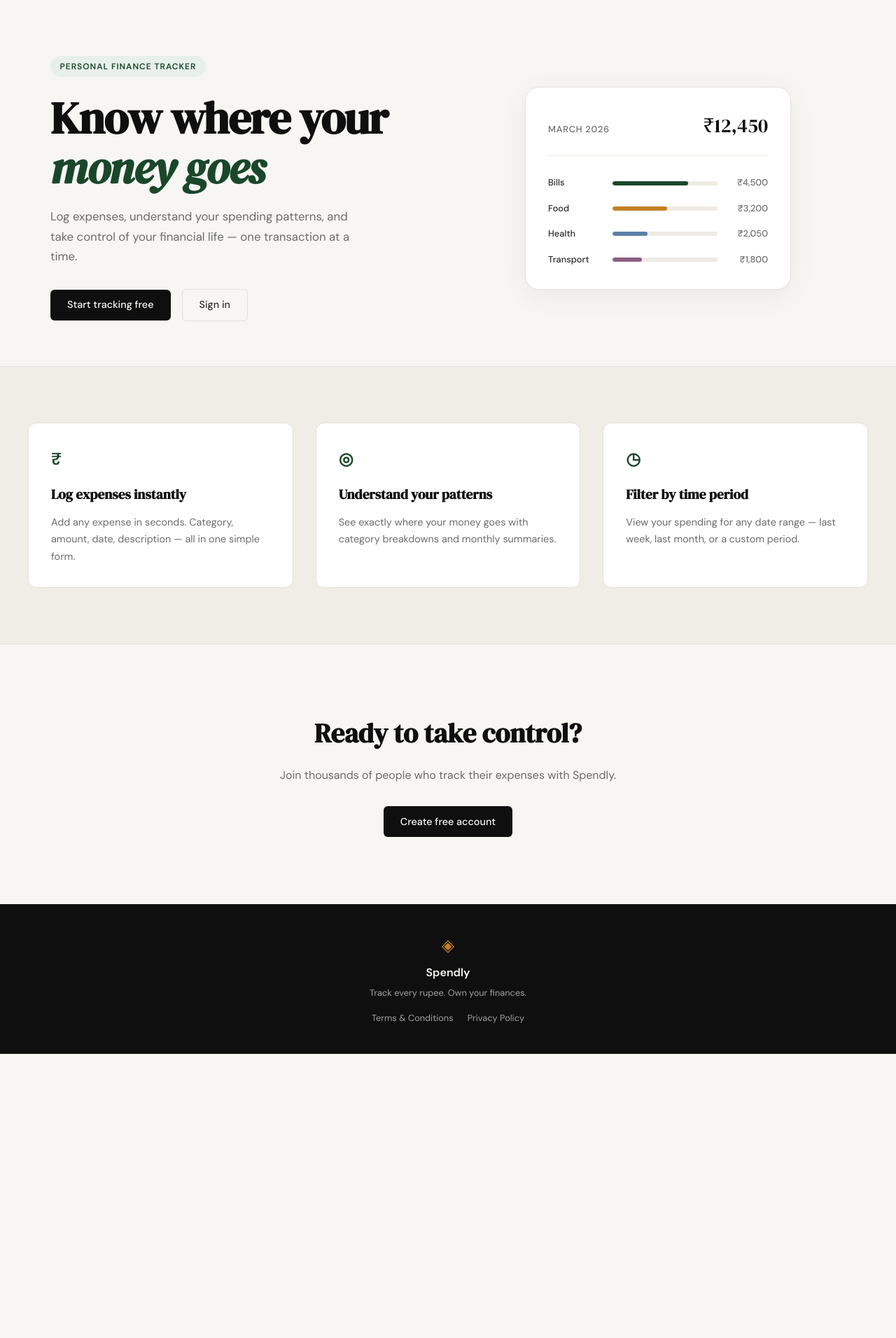
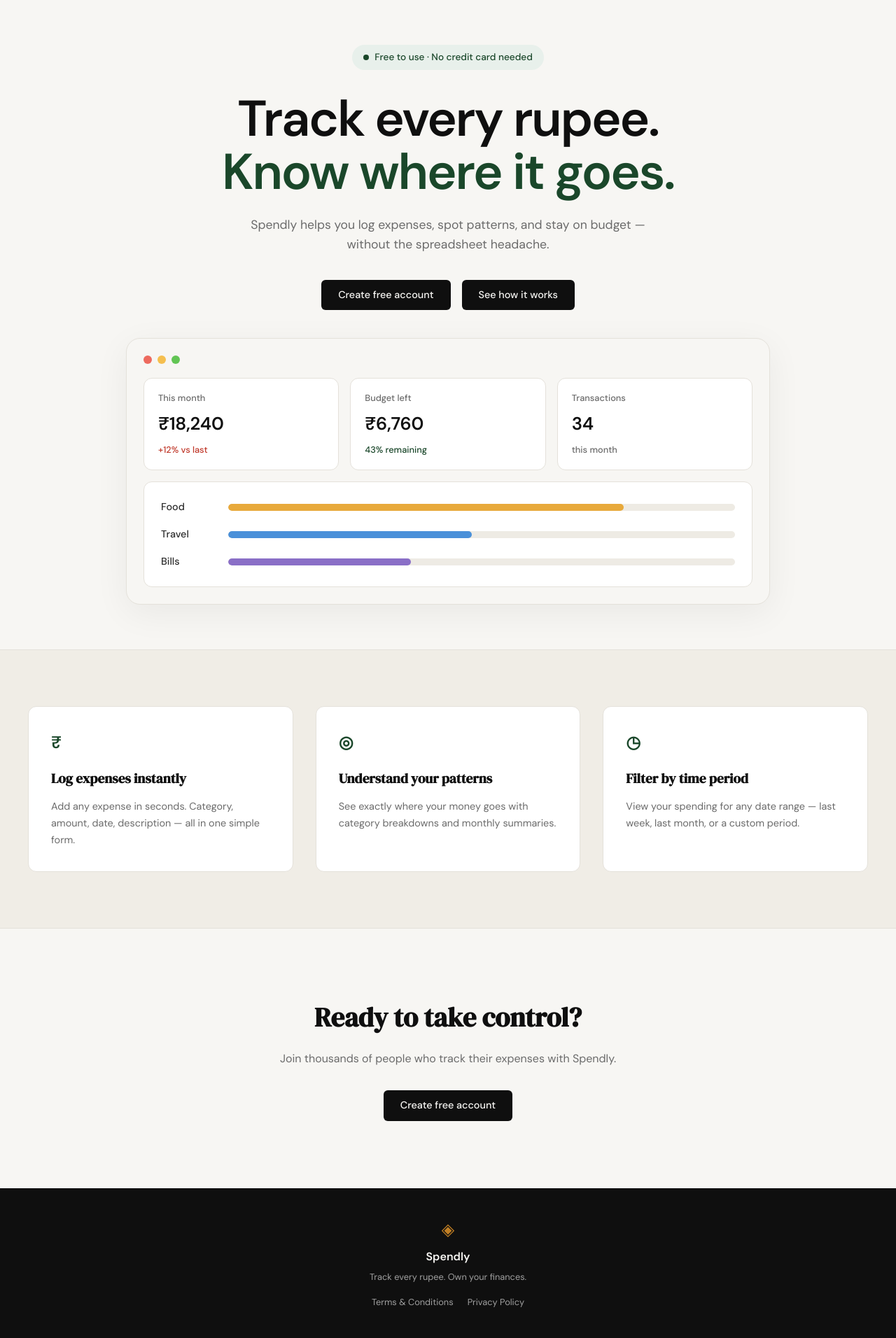
Before and after one commit to rajatclaude-create/spendly, a Flask app: page / in a window 1280 px wide. Shown: the part 61-1973 px from the top of the page at 70% size. Before the commit the page ends 1567 px from the top, so only its background shows below. Run offline with Flask 3, Linux system fonts and the light colour scheme.

Commit message:
landing page Redesign

```diff
--- a/static/css/style.css
+++ b/static/css/style.css
@@ -124,115 +124,181 @@ a { color: inherit; text-decoration: none; }
 /* ------------------------------------------------------------------ */
 
 .hero {
-    padding: 5rem 2rem 4rem;
-    display: grid;
-    grid-template-columns: 1fr 1fr;
-    gap: 4rem;
+    padding: 4rem 1.5rem 4rem;
+    display: flex;
+    flex-direction: column;
     align-items: center;
-    max-width: var(--max-width);
+    text-align: center;
+    gap: 2.5rem;
+    max-width: 1080px;
     margin: 0 auto;
 }
 
+.hero-inner {
+    display: flex;
+    flex-direction: column;
+    align-items: center;
+    max-width: 760px;
+}
+
 .hero-badge {
-    display: inline-block;
+    display: inline-flex;
+    align-items: center;
+    gap: 0.5rem;
     background: var(--accent-light);
     color: var(--accent);
-    font-size: 0.75rem;
-    font-weight: 600;
-    letter-spacing: 0.08em;
-    text-transform: uppercase;
-    padding: 0.35rem 0.85rem;
+    font-size: 0.85rem;
+    font-weight: 500;
+    letter-spacing: 0;
+    text-transform: none;
+    padding: 0.45rem 1rem;
     border-radius: 999px;
+    margin-bottom: 2rem;
+}
+
+.hero-badge-dot {
+    width: 8px;
+    height: 8px;
+    border-radius: 999px;
+    background: var(--accent);
+    display: inline-block;
+}
+
+.hero-title {
+    font-family: var(--font-body);
+    font-weight: 700;
+    font-size: clamp(2.5rem, 6vw, 4.5rem);
+    line-height: 1.05;
+    letter-spacing: -0.03em;
+    color: var(--ink);
     margin-bottom: 1.5rem;
 }
 
-.hero-title {
-    font-family: var(--font-display);
-    font-size: clamp(2.5rem, 5vw, 4rem);
-    line-height: 1.1;
-    letter-spacing: -0.02em;
-    color: var(--ink);
-    margin-bottom: 1.25rem;
-}
-
 .hero-title em {
-    font-style: italic;
+    font-style: normal;
     color: var(--accent);
 }
 
 .hero-subtitle {
-    font-size: 1.05rem;
+    font-size: 1.1rem;
     color: var(--ink-muted);
-    line-height: 1.7;
-    max-width: 460px;
-    margin-bottom: 2rem;
+    line-height: 1.6;
+    max-width: 600px;
+    margin-bottom: 2.25rem;
 }
 
 .hero-actions {
     display: flex;
     gap: 1rem;
     align-items: center;
+    justify-content: center;
+    flex-wrap: wrap;
 }
 
 /* ------------------------------------------------------------------ */
-/* Mock card (hero visual)                                             */
+/* Mock window (hero visual)                                           */
 /* ------------------------------------------------------------------ */
 
 .hero-visual {
     display: flex;
     justify-content: center;
+    width: 100%;
 }
 
-.mock-card {
+.mock-window {
+    background: var(--paper);
+    border: 1px solid var(--border);
+    border-radius: var(--radius-lg);
+    padding: 1.5rem;
+    width: 100%;
+    max-width: 920px;
+    box-shadow: 0 12px 50px rgba(0,0,0,0.06);
+}
+
+.mock-window-bar {
+    display: flex;
+    gap: 0.5rem;
+    margin-bottom: 1.25rem;
+}
+
+.mock-dot {
+    width: 12px;
+    height: 12px;
+    border-radius: 999px;
+    display: inline-block;
+}
+
+.mock-dot-red { background: #ed6a5e; }
+.mock-dot-yellow { background: #f5bf4f; }
+.mock-dot-green { background: #62c554; }
+
+.mock-stats {
+    display: grid;
+    grid-template-columns: repeat(3, 1fr);
+    gap: 1rem;
+    margin-bottom: 1rem;
+}
+
+.mock-stat {
     background: var(--paper-card);
     border: 1px solid var(--border);
-    border-radius: var(--radius-lg);
-    padding: 2rem;
-    width: 100%;
-    max-width: 380px;
-    box-shadow: 0 8px 40px rgba(0,0,0,0.06);
+    border-radius: var(--radius-md);
+    padding: 1.1rem 1.25rem;
+    display: flex;
+    flex-direction: column;
+    align-items: flex-start;
+    text-align: left;
+    gap: 0.4rem;
 }
 
-.mock-card-header {
-    display: flex;
-    justify-content: space-between;
-    align-items: baseline;
-    margin-bottom: 1.75rem;
-    padding-bottom: 1.25rem;
-    border-bottom: 1px solid var(--border-soft);
+.mock-stat-label {
+    font-size: 0.8rem;
+    color: var(--ink-muted);
+    font-weight: 500;
 }
 
-.mock-label {
+.mock-stat-value {
+    font-size: 1.6rem;
+    font-weight: 700;
+    color: var(--ink);
+    letter-spacing: -0.01em;
+}
+
+.mock-stat-delta {
     font-size: 0.8rem;
     font-weight: 500;
-    color: var(--ink-muted);
-    text-transform: uppercase;
-    letter-spacing: 0.06em;
 }
 
-.mock-total {
-    font-family: var(--font-display);
-    font-size: 1.75rem;
-    color: var(--ink);
+.mock-stat-delta-up { color: var(--danger); }
+.mock-stat-delta-ok { color: var(--accent); }
+.mock-stat-delta-muted { color: var(--ink-muted); }
+
+.mock-bars-card {
+    background: var(--paper-card);
+    border: 1px solid var(--border);
+    border-radius: var(--radius-md);
+    padding: 1.5rem 1.5rem;
+    display: flex;
+    flex-direction: column;
+    gap: 1rem;
 }
-
-.mock-bars { display: flex; flex-direction: column; gap: 1rem; }
 
 .mock-bar-row {
     display: grid;
-    grid-template-columns: 80px 1fr 60px;
+    grid-template-columns: 80px 1fr;
     align-items: center;
-    gap: 0.75rem;
+    gap: 1rem;
 }
 
 .mock-cat {
-    font-size: 0.8rem;
+    font-size: 0.9rem;
     font-weight: 500;
     color: var(--ink-soft);
+    text-align: left;
 }
 
 .mock-bar-track {
-    height: 6px;
+    height: 10px;
     background: var(--border-soft);
     border-radius: 999px;
     overflow: hidden;
@@ -240,21 +306,13 @@ a { color: inherit; text-decoration: none; }
 
 .mock-bar {
     height: 100%;
-    background: var(--accent);
     border-radius: 999px;
     transition: width 0.6s ease;
 }
 
-.mock-bar-2 { background: var(--accent-2); }
-.mock-bar-3 { background: #5b7fa6; }
-.mock-bar-4 { background: #8b5e83; }
-
-.mock-amt {
-    font-size: 0.8rem;
-    font-weight: 500;
-    color: var(--ink-muted);
-    text-align: right;
-}
+.mock-bar-food { background: #e8a93b; }
+.mock-bar-travel { background: #4a90d9; }
+.mock-bar-bills { background: #8a6fc7; }
 
 /* ------------------------------------------------------------------ */
 /* Buttons                                                             */
@@ -588,14 +646,7 @@ a { color: inherit; text-decoration: none; }
 /* ------------------------------------------------------------------ */
 
 @media (max-width: 900px) {
-    .hero {
-        grid-template-columns: 1fr;
-        text-align: center;
-    }
-
     .hero-subtitle { max-width: 100%; }
-    .hero-actions { justify-content: center; }
-    .hero-visual { display: none; }
 
     .features-inner { grid-template-columns: 1fr; }
 }
@@ -603,4 +654,6 @@ a { color: inherit; text-decoration: none; }
 @media (max-width: 600px) {
     .nav-links a:not(.nav-cta) { display: none; }
     .hero { padding: 3rem 1rem 2rem; }
+    .mock-stats { grid-template-columns: 1fr; }
+    .mock-window { padding: 1rem; }
 }
--- a/templates/landing.html
+++ b/templates/landing.html
@@ -6,55 +6,62 @@
 
 <section class="hero">
     <div class="hero-inner">
-        <div class="hero-badge">Personal Finance Tracker</div>
+        <div class="hero-badge"><span class="hero-badge-dot"></span>Free to use · No credit card needed</div>
         <h1 class="hero-title">
-            Know where your<br>
-            <em>money goes</em>
+            Track every rupee.<br>
+            <em>Know where it goes.</em>
         </h1>
         <p class="hero-subtitle">
-            Log expenses, understand your spending patterns,
-            and take control of your financial life —
-            one transaction at a time.
+            Spendly helps you log expenses, spot patterns, and stay
+            on budget — without the spreadsheet headache.
         </p>
         <div class="hero-actions">
-            <a href="{{ url_for('register') }}" class="btn-primary">Start tracking free</a>
-            <a href="{{ url_for('login') }}" class="btn-ghost">Sign in</a>
+            <a href="{{ url_for('register') }}" class="btn-primary">Create free account</a>
+            <a href="#features" class="btn-primary">See how it works</a>
         </div>
     </div>
     <div class="hero-visual">
-        <div class="mock-card">
-            <div class="mock-card-header">
-                <span class="mock-label">March 2026</span>
-                <span class="mock-total">₹12,450</span>
+        <div class="mock-window">
+            <div class="mock-window-bar">
+                <span class="mock-dot mock-dot-red"></span>
+                <span class="mock-dot mock-dot-yellow"></span>
+                <span class="mock-dot mock-dot-green"></span>
             </div>
-            <div class="mock-bars">
+            <div class="mock-stats">
+                <div class="mock-stat">
+                    <span class="mock-stat-label">This month</span>
+                    <span class="mock-stat-value">₹18,240</span>
+                    <span class="mock-stat-delta mock-stat-delta-up">+12% vs last</span>
+                </div>
+                <div class="mock-stat">
+                    <span class="mock-stat-label">Budget left</span>
+                    <span class="mock-stat-value">₹6,760</span>
+                    <span class="mock-stat-delta mock-stat-delta-ok">43% remaining</span>
+                </div>
+                <div class="mock-stat">
+                    <span class="mock-stat-label">Transactions</span>
+                    <span class="mock-stat-value">34</span>
+                    <span class="mock-stat-delta mock-stat-delta-muted">this month</span>
+                </div>
+            </div>
+            <div class="mock-bars-card">
+                <div class="mock-bar-row">
+                    <span class="mock-cat">Food</span>
+                    <div class="mock-bar-track">
+                        <div class="mock-bar mock-bar-food" style="width: 78%"></div>
+                    </div>
+                </div>
+                <div class="mock-bar-row">
+                    <span class="mock-cat">Travel</span>
+                    <div class="mock-bar-track">
+                        <div class="mock-bar mock-bar-travel" style="width: 48%"></div>
+                    </div>
+                </div>
                 <div class="mock-bar-row">
                     <span class="mock-cat">Bills</span>
                     <div class="mock-bar-track">
-                        <div class="mock-bar" style="width: 72%"></div>
+                        <div class="mock-bar mock-bar-bills" style="width: 36%"></div>
                     </div>
-                    <span class="mock-amt">₹4,500</span>
-                </div>
-                <div class="mock-bar-row">
-                    <span class="mock-cat">Food</span>
-                    <div class="mock-bar-track">
-                        <div class="mock-bar mock-bar-2" style="width: 52%"></div>
-                    </div>
-                    <span class="mock-amt">₹3,200</span>
-                </div>
-                <div class="mock-bar-row">
-                    <span class="mock-cat">Health</span>
-                    <div class="mock-bar-track">
-                        <div class="mock-bar mock-bar-3" style="width: 33%"></div>
-                    </div>
-                    <span class="mock-amt">₹2,050</span>
-                </div>
-                <div class="mock-bar-row">
-                    <span class="mock-cat">Transport</span>
-                    <div class="mock-bar-track">
-                        <div class="mock-bar mock-bar-4" style="width: 28%"></div>
-                    </div>
-                    <span class="mock-amt">₹1,800</span>
                 </div>
             </div>
         </div>
```
